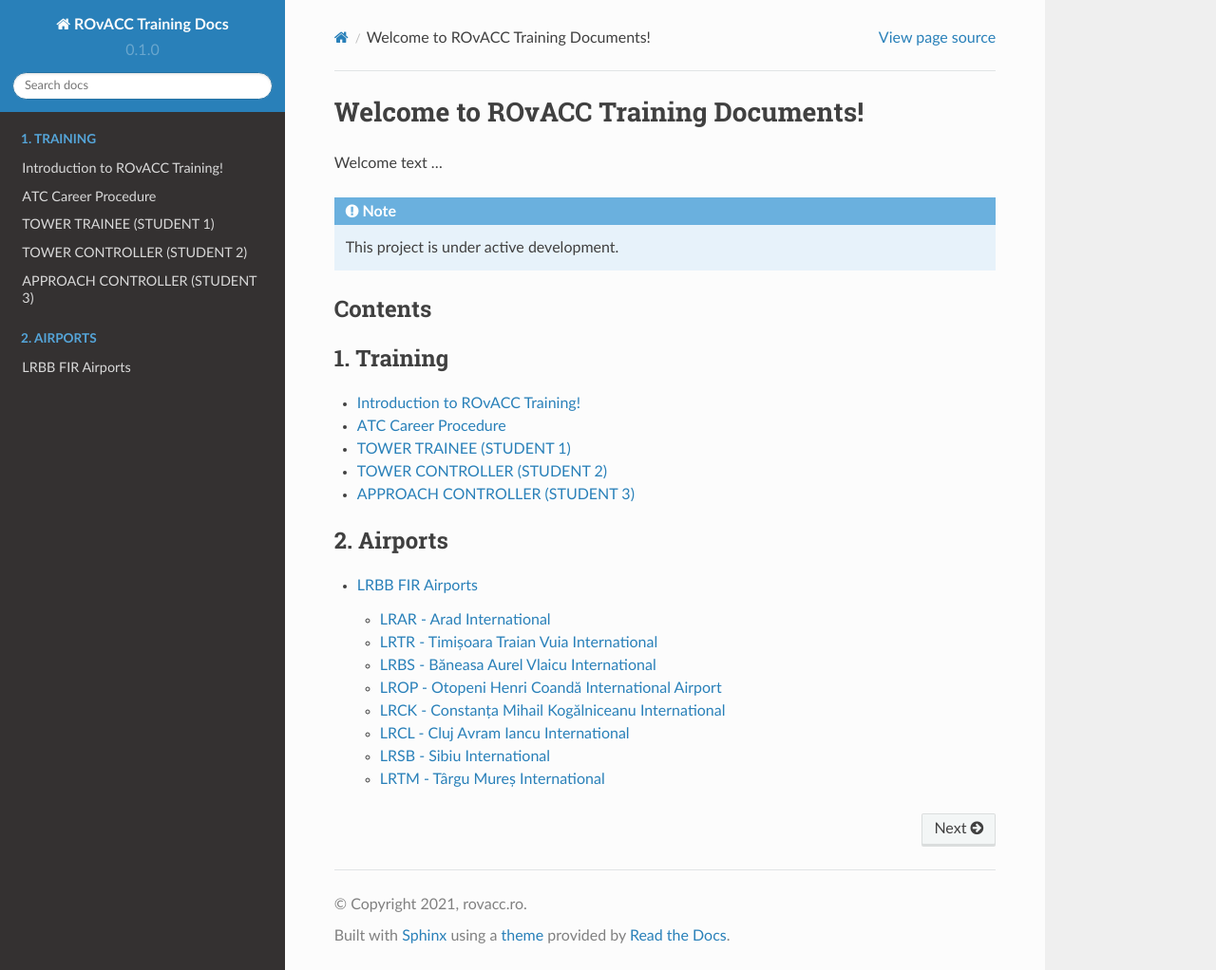
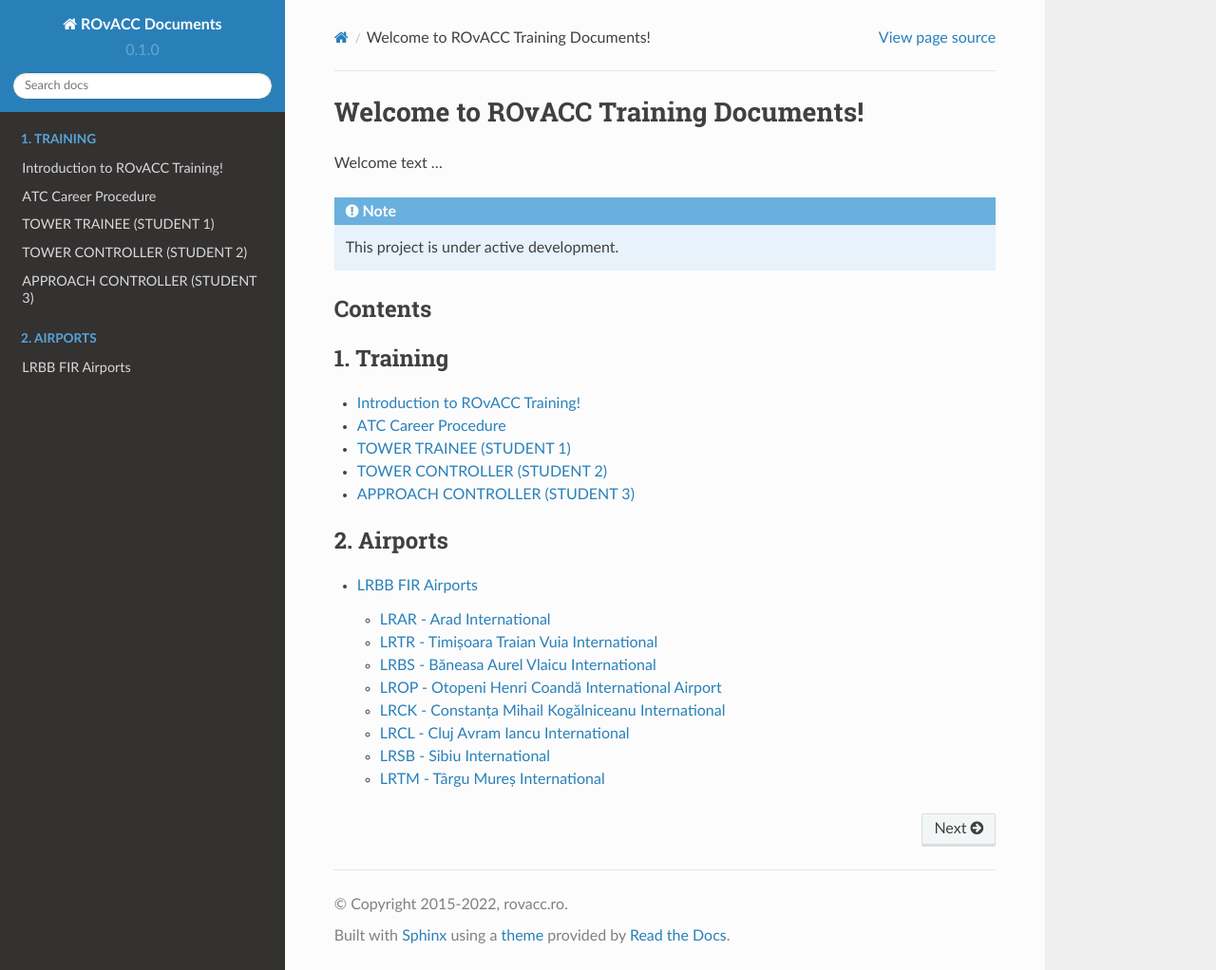
Before and after one commit to ROvACC/training-docs, a Sphinx documentation site: the page built from docs/source/index.rst, in a window 1280 px wide and 1022 px high. Shown: the whole window at 95% size. Built offline with Sphinx 7.4.7 and the Read the Docs theme 2.0.0, drawn with Linux system fonts in a browser that asks for light colours.

Commit message:
Updated texts in config script

```diff
--- a/docs/source/conf.py
+++ b/docs/source/conf.py
@@ -2,10 +2,9 @@
 
 # -- Project information
 
-project = 'ROvACC Training Docs'
-project = 'ROvACC Training Docs'
-copyright = '2021, rovacc.ro'
-author = 'ROvACC Training Department'
+project = 'ROvACC Documents'
+copyright = '2015-2022, rovacc.ro'
+author = 'ROvACC Staff'
 
 release = '0.1'
 version = '0.1.0'
```
